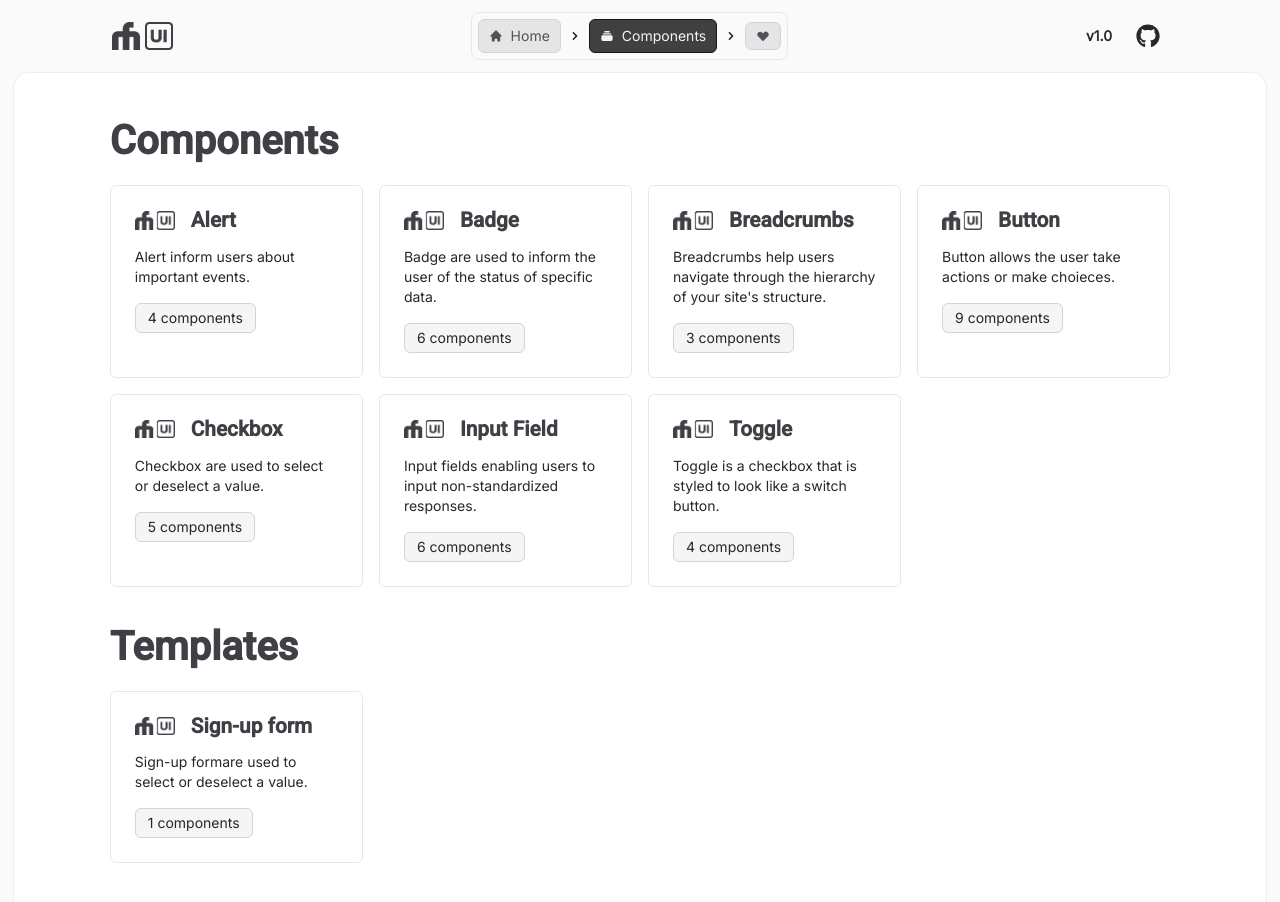
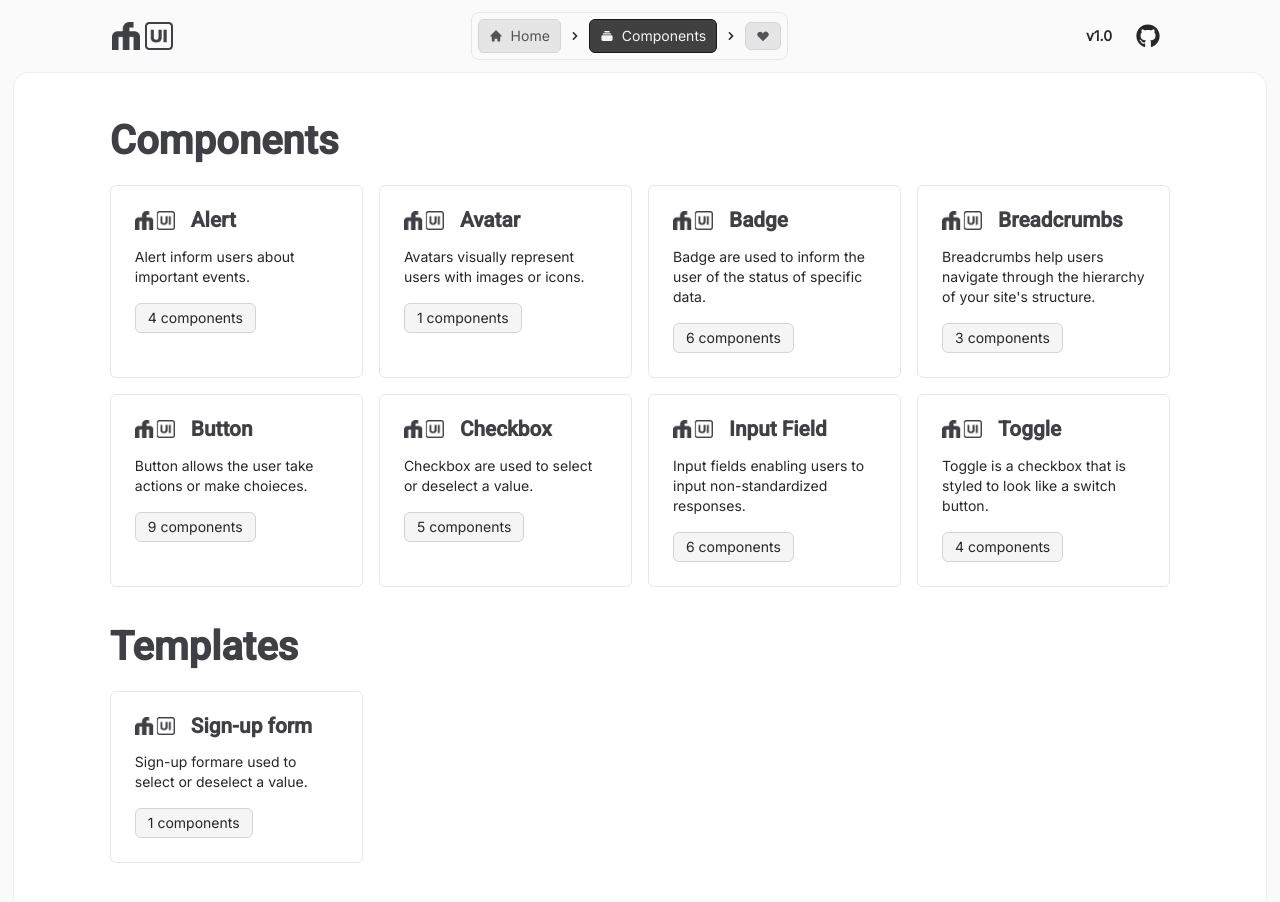
Before and after one commit to fwedwicc/fmUI, a React (Vite) app: page /components in a window 1280 px wide. Shown: the top 902 px of the page. Built offline with nearby package versions, Linux system fonts and the light colour scheme.

Commit message:
Setup for new component; avatar

```diff
--- a/src/components/Navbar.jsx
+++ b/src/components/Navbar.jsx
@@ -47,6 +47,8 @@ const Navbar = () => {
     switch (location.pathname) {
       case '/components/alert':
         return 'Alerts';
+      case '/components/avatar':
+        return 'Avatars';
       case '/components/badge':
         return 'Badges';
       case '/components/breadcrumbs':
--- /dev/null
+++ b/src/components/application-ui/elements/avatar/Avatar01.jsx
@@ -0,0 +1,14 @@
+import React from 'react';
+
+export const codeSnippet = `
+`;
+
+const Avatar01 = () => {
+  return (
+    <div className='gap-3 flex justify-center items-center flex-wrap p-6'>
+
+    </div>
+  );
+};
+
+export default Avatar01;
--- /dev/null
+++ b/src/components/application-ui/elements/avatar/index.js
@@ -0,0 +1,15 @@
+import Avatar01, { codeSnippet as avatar01CodeSnippet } from './Avatar01';
+// import Avatar02, { codeSnippet as avatar02CodeSnippet } from './Avatar02';
+// import Avatar03, { codeSnippet as avatar03CodeSnippet } from './Avatar03';
+// import Avatar04, { codeSnippet as avatar04CodeSnippet } from './Avatar04';
+
+export {
+  Avatar01,
+  avatar01CodeSnippet,
+  // Avatar02,
+  // avatar02CodeSnippet,
+  // Avatar03,
+  // avatar03CodeSnippet,
+  // Avatar04,
+  // avatar04CodeSnippet,
+}
--- a/src/constants/index.js
+++ b/src/constants/index.js
@@ -5,6 +5,14 @@ import {
   Alert03, alert03CodeSnippet,
   Alert04, alert04CodeSnippet,
 } from '../components/application-ui/elements/alerts';
+
+// Avatar Imports
+import {
+  Avatar01, avatar01CodeSnippet,
+  // Avatar02, avatar02CodeSnippet,
+  // Avatar03, avatar03CodeSnippet,
+  // Avatar04, avatar04CodeSnippet,
+} from '../components/application-ui/elements/avatar';
 
 // Badge Imports
 import {
@@ -76,6 +84,16 @@ export const elementsData = {
       { component: Alert02, codeSnippet: alert02CodeSnippet, label: 'Alerts with dismiss button' },
       { component: Alert03, codeSnippet: alert03CodeSnippet, label: 'Alerts with title' },
       { component: Alert04, codeSnippet: alert04CodeSnippet, label: 'Alerts with CTA' },
+    ]
+  },
+  // Avatar Component Data
+  avatar: {
+    cardTitle: "Avatar",
+    cardDescription: "Avatars visually represent users with images or icons.",
+    title: 'Avatar Components',
+    description: 'Utilize these fmUI Avatar components to provide visual representations of users, enhancing personalization and recognition within your interface by displaying user images or icons effectively.',
+    tabs: [
+      { component: Avatar01, codeSnippet: avatar01CodeSnippet, label: 'Default avatars' },
     ]
   },
   // Badge Component Data
```
